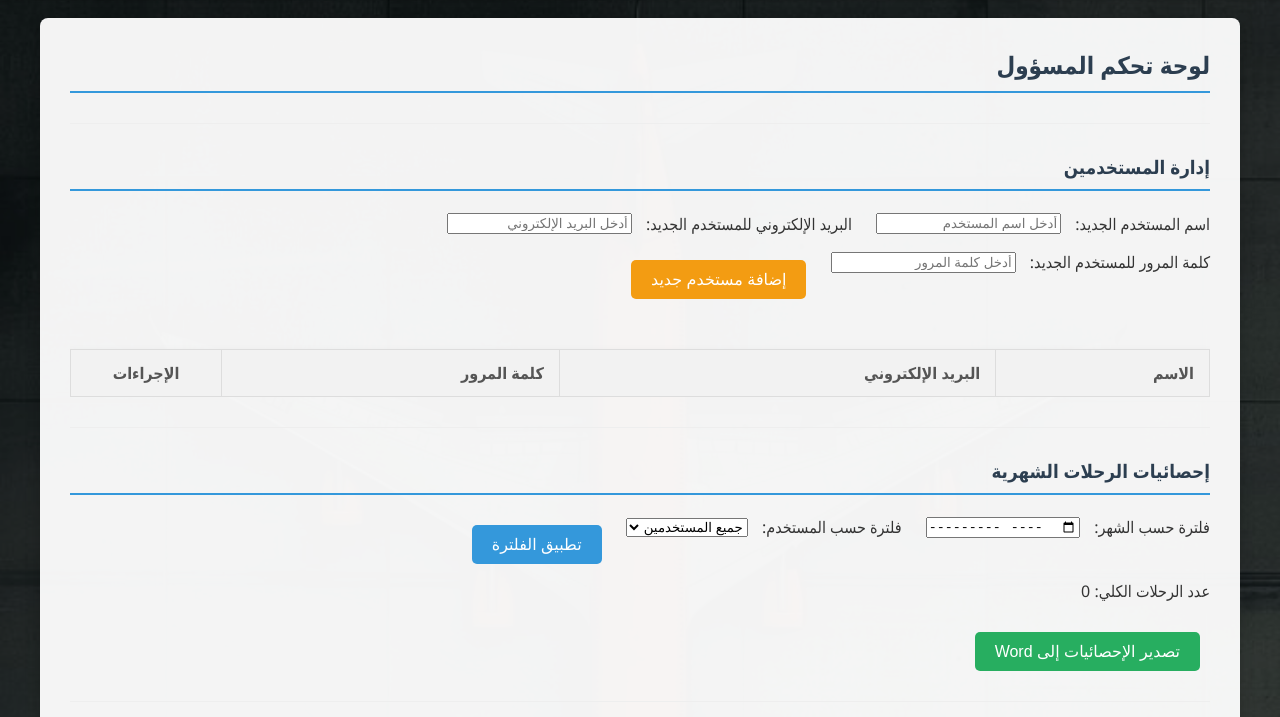
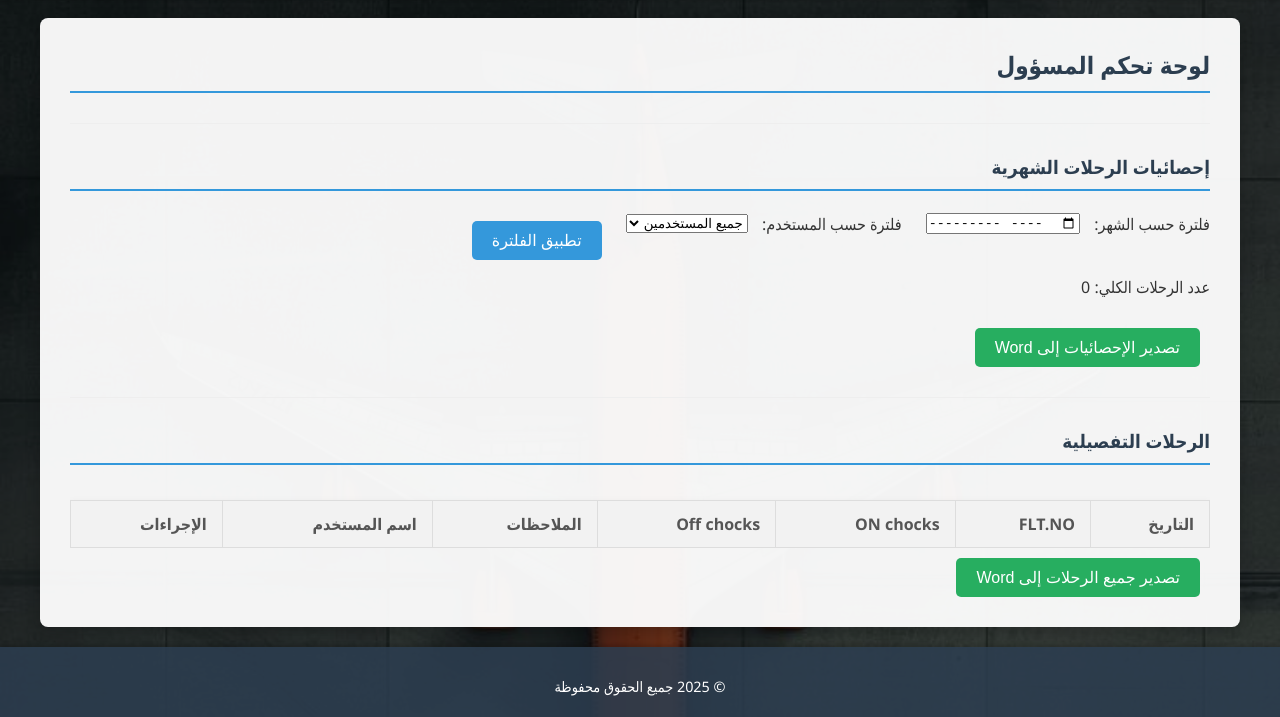
Before and after one commit to Najaf-Airport/alpha2025, a plain HTML site: page admin.html in a window 1280 px wide. Shown: the part 83-800 px from the top of the page. Drawn offline with Linux system fonts and the light colour scheme; a script that the page names is missing.

Commit message:
Update admin.html

```diff
--- a/admin.html
+++ b/admin.html
@@ -23,39 +23,6 @@
     <main>
         <section id="adminView" class="view" id="admin-page-content">
             <h2>لوحة تحكم المسؤول</h2>
-
-            <hr>
-
-            <h3>إدارة المستخدمين</h3>
-            <div class="input-group-inline">
-                <label for="newUserName">اسم المستخدم الجديد:</label>
-                <input type="text" id="newUserName" placeholder="أدخل اسم المستخدم">
-            </div>
-            <div class="input-group-inline">
-                <label for="newUserEmail">البريد الإلكتروني للمستخدم الجديد:</label>
-                <input type="email" id="newUserEmail" placeholder="أدخل البريد الإلكتروني">
-            </div>
-            <div class="input-group-inline">
-                <label for="newUserPassword">كلمة المرور للمستخدم الجديد:</label>
-                <input type="password" id="newUserPassword" placeholder="أدخل كلمة المرور">
-            </div>
-            <button id="addNewUserBtn" class="add-user-btn">إضافة مستخدم جديد</button>
-            <p id="userManagementMessage" class="success-message"></p>
-
-            <div class="table-responsive">
-                <table id="adminUsersTable">
-                    <thead>
-                        <tr>
-                            <th>الاسم</th>
-                            <th>البريد الإلكتروني</th>
-                            <th>كلمة المرور</th>
-                            <th>الإجراءات</th>
-                        </tr>
-                    </thead>
-                    <tbody>
-                        </tbody>
-                </table>
-            </div>
 
             <hr>
 
```
